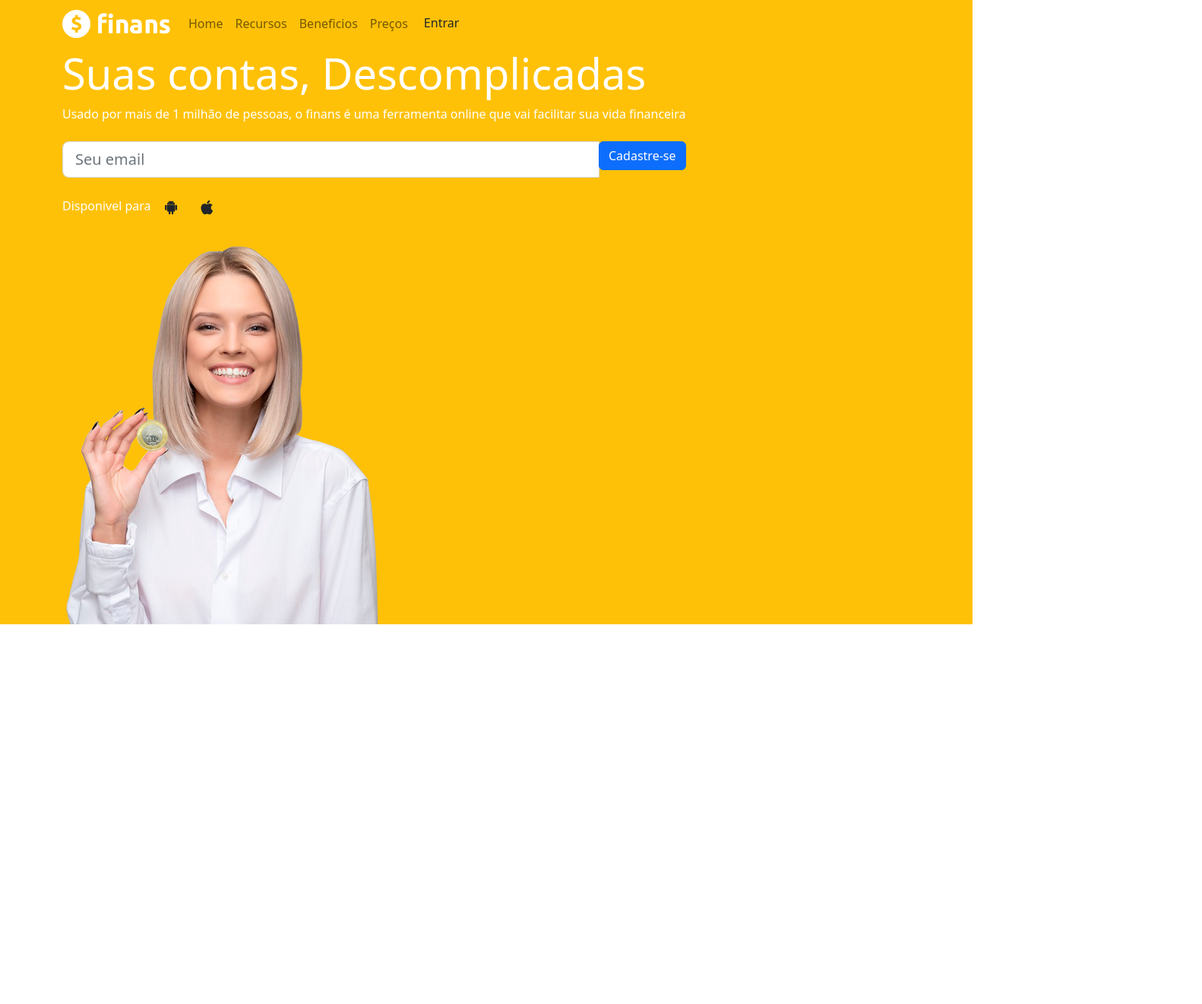
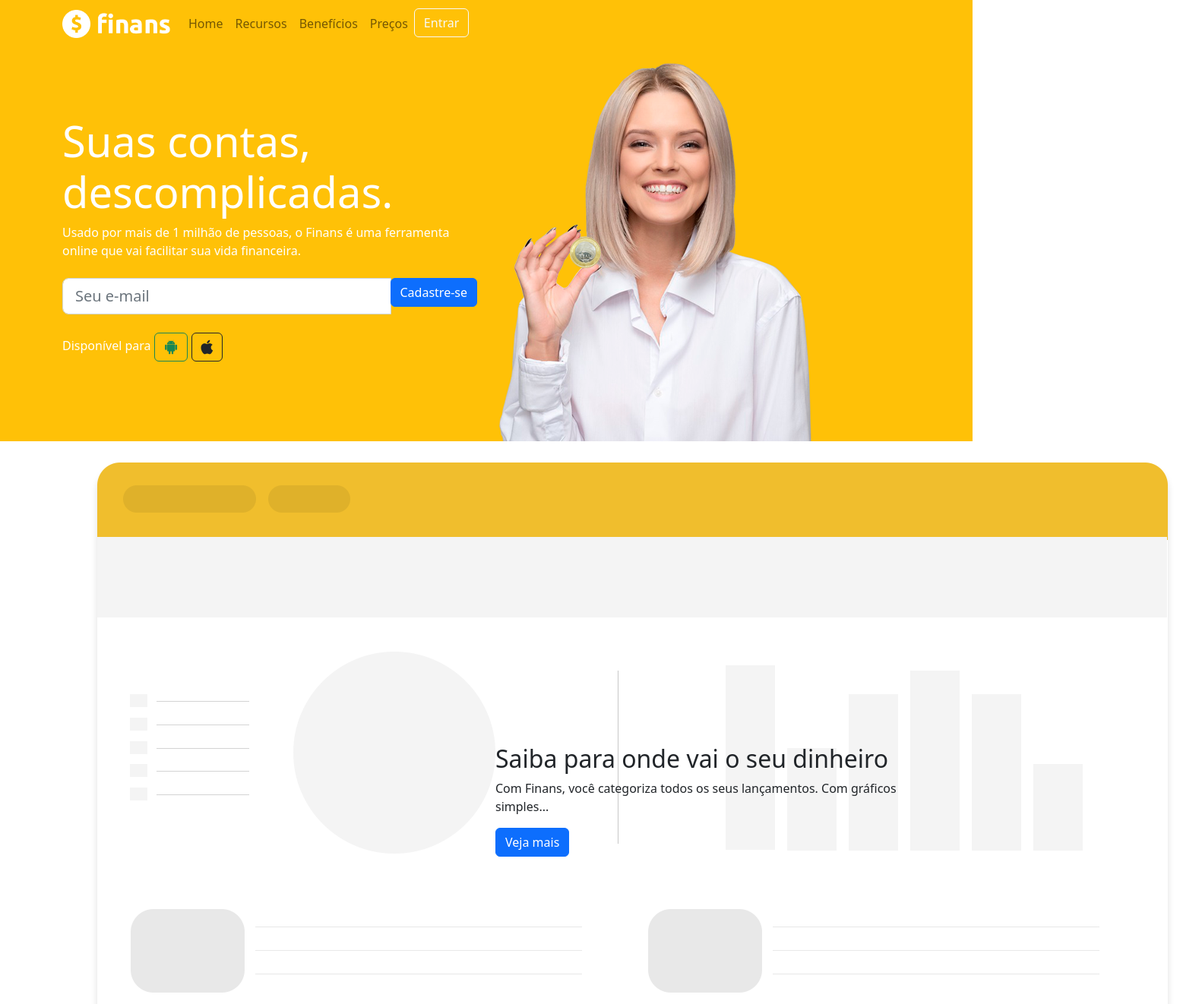
Before and after one commit to nilltonpimenta/Project2, a plain HTML site: page index.html in a window 1280 px wide. Shown: the top 1322 px of the page at 76% size, 1582 px wide, since content can reach past the window. Before the commit the page ends 822 px from the top, so only its background shows below. Drawn offline with nearby package versions, Linux system fonts and the light colour scheme.

Commit message:
Corrigindo Problema da imagem não ir pro lado e mais alterações

```diff
--- a/index.html
+++ b/index.html
@@ -1,143 +1,140 @@
+<!DOCTYPE html>
 <html lang="pt-br">
 
 <head>
     <meta charset="UTF-8">
     <meta http-equiv="X-UA-Compatible" content="IE=edge">
     <meta name="viewport" content="width=device-width, initial-scale=1.0">
+    <title>Finanças Pessoais</title>
+    <!-- Bootstrap CSS -->
+    <link href="https://cdn.jsdelivr.net/npm/bootstrap@5.2.0-beta1/dist/css/bootstrap.min.css" rel="stylesheet"
+        integrity="sha384-0evHe/X+R7YkIZDRvuzKMRqM+OrBnVFBL6DOitfPri4tjfHxaWutUpFmBp4vmVor" crossorigin="anonymous">
+    <!-- Font Awesome -->
     <link rel="stylesheet" href="https://use.fontawesome.com/releases/v5.3.1/css/all.css"
         integrity="sha384-mzrmE5qonljUremFsqc01SB46JvROS7bZs3IO2EmfFsd15uHvIt+Y8vEf7N7fWAU" crossorigin="anonymous">
-    <link href="https://cdn.jsdelivr.net/npm/bootstrap@5.2.0-beta1/dist/css/bootstrap.min.css" rel="stylesheet"
-        integrity="sha384-0evHe/X+R7YkIZDRvuzKMRqM+OrBnVFBL6DOitfPri4tjfHxaWutUpFmBp4vmVor" crossorigin="anonymous">
     <link rel="stylesheet" href="style.css">
-    <title>Com defeito</title>
 </head>
 
 <body>
-
     <header>
-        <!--inicio header-->
-
-        <nav class="navbar navbar-expand-sm navbar-ligth bg-warning">
-            <!--inicio nav-->
+        <!-- Início -->
+        <nav class="navbar navbar-expand-sm navbar-light bg-warning">
+            <!-- Início -->
 
             <div class="container">
-                <!--inicio container-->
-
+                <!-- Início container -->
                 <a href="" class="navbar-brand">
                     <img src="img/logo.png" alt="" width="142">
+
                 </a>
 
                 <button class="navbar-toggler" data-toggle="collapse" data-target="#nav-principal">
-                    <span class="navbar-toggler-icon"></span>
+                    <span class="navbar-toggler-icon"></span> <!-- Span abre e fecha -->
                 </button>
 
                 <div class="collapse navbar-collapse" id="nav-principal">
-                    <!--inicio cabeçalho-->
-
+                    <!-- Início menu -->
                     <ul class="navbar-nav ml-auto">
-
                         <li class="nav-item">
                             <a href="" class="nav-link">Home</a>
                         </li>
-
                         <li class="nav-item">
                             <a href="" class="nav-link">Recursos</a>
                         </li>
-
                         <li class="nav-item">
-                            <a href="" class="nav-link">Beneficios</a>
+                            <a href="" class="nav-link">Benefícios</a>
                         </li>
-
                         <li class="nav-item">
                             <a href="" class="nav-link">Preços</a>
                         </li>
+                        <li class="nav-item">
+                            <a href="" class="btn btn-outline-light ml-4">Entrar</a>
+                        </li>
+                    </ul>
+                </div> <!-- Fim menu -->
 
-                        <li class="nav-item">
-                            <a href="" class="btn btn-outline-ligth ml-4">Entrar</a>
-                        </li>
-
-                    </ul>
-
-                </div>
-                <!--fim cabeçalho-->
-
-            </div>
-
-        </nav>
-        <!--fim nav-->
-
-    </header>
-    <!--fim header-->
+            </div> <!-- Fim container -->
+        </nav> <!-- Fim -->
+    </header> <!-- Fim -->
 
     <section id="home">
-        <!--inicio seção-->
-
+        <!-- Início section -->
         <div class="container">
-            <!--inicio container-->
-
-            <div class="row">
-                <!--inicio row-->
-
-                <div class="cold-md-6 d-flex">
-                    <!--inicio textos seção-->
-
-                    <div class="aligth-self-center">
-                        <!--inicio conteudo-->
-
-                        <h1 class="display-4">Suas contas, Descomplicadas</h1>
-                        <p>Usado por mais de 1 milhão de pessoas, o finans é uma ferramenta online que vai facilitar sua
-                            vida financeira</p>
-
+            <!-- Início container -->
+            <div class="row text-border">
+                <!-- Início row -->
+                <div class="col-md-6 d-flex">
+                    <!-- Início textos seção -->
+                    <div class="align-self-center">
+                        <!-- Início conteúdo -->
+                        <h1 class="display-4">Suas contas, descomplicadas.</h1>
+                        <p>Usado por mais de 1 milhão de pessoas, o Finans é uma ferramenta online que vai facilitar sua
+                            vida financeira.</p>
                         <form class="mt-4 mb-4">
-
                             <div class="input-group input-group-lg">
-                                <input type="text" placeholder="Seu email" class="form-control">
+                                <input type="text" placeholder="Seu e-mail" class="form-control">
                                 <div class="input-group-append">
                                     <button type="button" class="btn btn-primary">Cadastre-se</button>
                                 </div>
                             </div>
-
                         </form>
-
-                        <p>Disponivel para
-                            <a href="" class="btn btn-outline-ligth">
+                        <p>
+                            Disponível para
+                            <a href="" class="btn btn-outline-success">
                                 <i class="fab fa-android fa-lg"></i>
                             </a>
-                            <a href="" class="btn btn-outline-ligth">
+                            <a href="" class="btn btn-outline-dark">
                                 <i class="fab fa-apple fa-lg"></i>
                             </a>
                         </p>
+                    </div> <!-- Fim conteúdo -->
+                </div> <!-- Fim textos seção -->
+                <div class="col-md-6 d-none d-md-block">
+                    <img src="img/capa-mulher.png" alt="">
+                </div>
+            </div> <!-- Fim row -->
+        </div> <!-- Fim container -->
+    </section> <!-- Fim section -->
 
+    <section class="caixa">
+        <div class="container">
+            <!-- Início conteiner -->
+            <div class="row">
+                <!-- Início row -->
+                <div class="col-md-6">
+                    <img src="img/saiba.png" alt="">
+                </div>
+                <div class="col-md-6 d-flex">
+                    <!-- Início flex -->
+                    <div class="align-self-center">
+                        <h2>Saiba para onde vai o seu dinheiro</h2>
+                        <p>
+                            Com Finans, você categoriza todos os seus lançamentos. Com gráficos simples...
+                        </p>
+                        <a href="" class="btn btn-primary">Veja mais</a>
                     </div>
-                    <!--fim conteudo-->
+                </div> <!-- Fim flex -->
 
-                </div>
-                <!--fim textos seção-->
-
-                <div class="col-md-6 d-none d-md-block">
-
-                    <img src="img/capa-mulher.png" alt="">
-
+                <div class="col-md-6">
+                    <img src="img/saiba.png" alt="">
                 </div>
 
             </div>
-            <!--fim row-->
+        </div>
+    </section>
 
-        </div>
-        <!--fim container-->
+    <!-- JavaScript (Opcional) -->
 
-    </section>
-    <!--fim seção-->
-
+    <!-- jQuery primeiro, depois Popper.js, depois Bootstrap JS -->
     <script src="https://code.jquery.com/jquery-3.3.1.slim.min.js"
-        integrity="sha384-q8i/X+965DzO0rT7abK41JStQIAqVgRVzpbzo5smXKp4YfRvH+8abtTE1Pi6jizo"
-        crossorigin="anonymous"></script>
+        integrity="sha384-q8i/X+965DzO0rT7abK41JStQIAqVgRVzpbzo5smXKp4YfRvH+8abtTE1Pi6jizo" crossorigin="anonymous">
+        </script>
     <script src="https://cdnjs.cloudflare.com/ajax/libs/popper.js/1.14.3/umd/popper.min.js"
-        integrity="sha384-ZMP7rVo3mIykV+2+9J3UJ46jBk0WLaUAdn689aCwoqbBJiSnjAK/l8WvCWPIPm49"
-        crossorigin="anonymous"></script>
-    <script src="https://stackpath.bootstrapcdn.com/bootstrap/4.1.3/js/bootstrap.min.js"
-        integrity="sha384-ChfqqxuZUCnJSK3+MXmPNIyE6ZbWh2IMqE241rYiqJxyMiZ6OW/JmZQ5stwEULTy"
-        crossorigin="anonymous"></script>
+        integrity="sha384-ZMP7rVo3mIykV+2+9J3UJ46jBk0WLaUAdn689aCwoqbBJiSnjAK/l8WvCWPIPm49" crossorigin="anonymous">
+        </script>
+    <script src="https://cdn.jsdelivr.net/npm/bootstrap@5.2.0-beta1/dist/js/bootstrap.bundle.min.js"
+        integrity="sha384-pprn3073KE6tl6bjs2QrFaJGz5/SUsLqktiwsUTF55Jfv3qYSDhgCecCxMW52nD2" crossorigin="anonymous">
+        </script>
 </body>
 
 </html>
```
